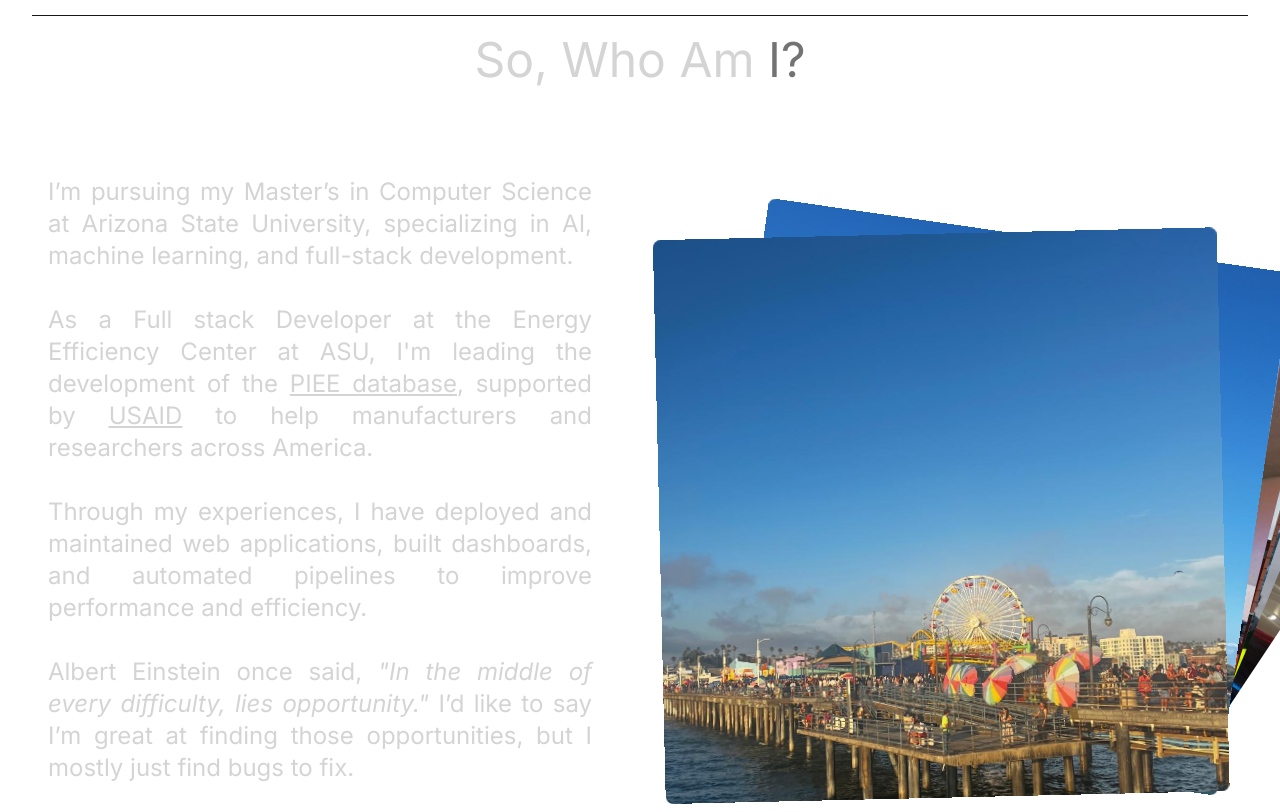
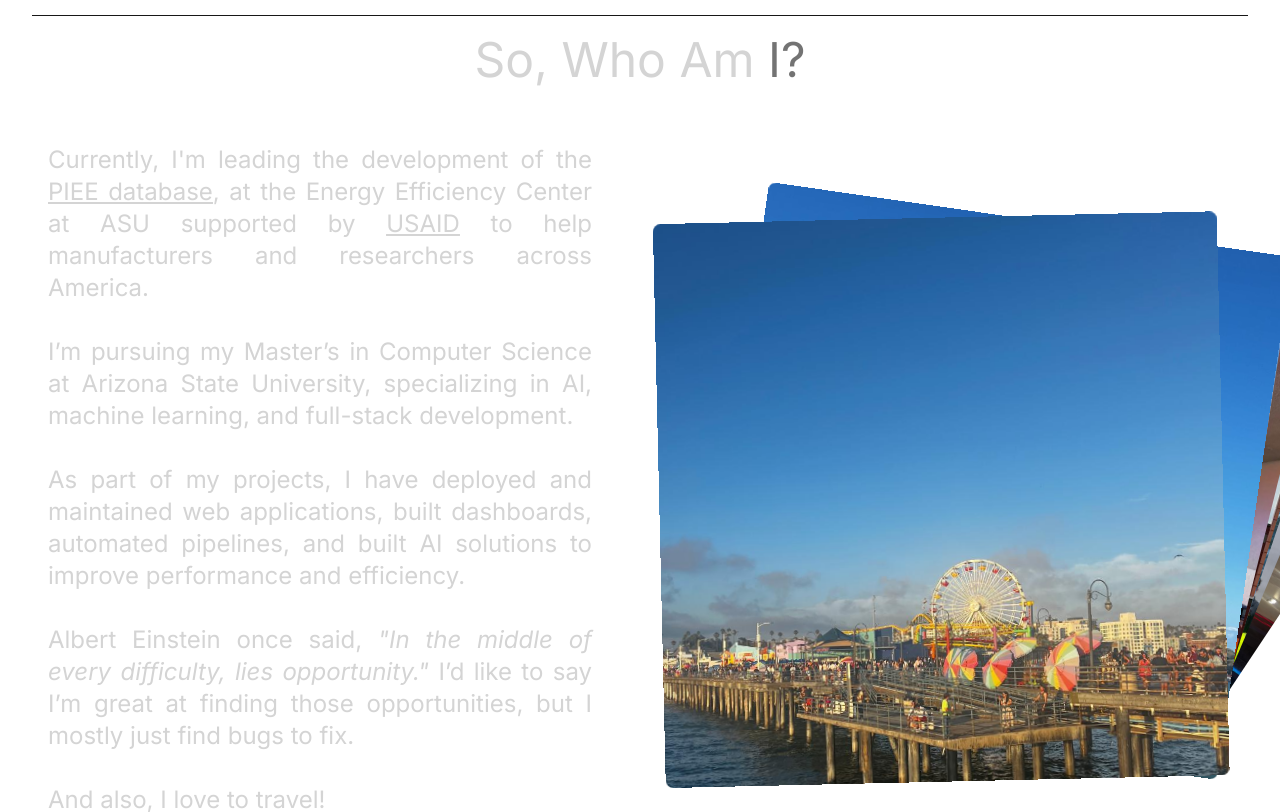
Before and after one commit to praveen-raj-m/mysite, a React (Vite) app: page / in a window 1280 px wide. Shown: the part 940-1752 px from the top of the page. Built offline with nearby package versions, Linux system fonts and the light colour scheme.

Commit message:
minor changes

```diff
--- a/package.json
+++ b/package.json
@@ -10,6 +10,7 @@
     "preview": "vite preview"
   },
   "dependencies": {
+    "@heroicons/react": "^2.2.0",
     "@react-spring/web": "^9.7.5",
     "body-parser": "^1.20.3",
     "cors": "^2.8.5",
--- a/src/components/About.jsx
+++ b/src/components/About.jsx
@@ -3,6 +3,7 @@ import { ABOUT_TEXT, QUOTES } from "../constants/index.jsx";
 import { motion } from "framer-motion";
 import TrueFocus from "./TrueFocus";
 import Stack from "./Stack";
+// import { HandRaisedIcon } from '@heroicons/react/24/outline';
 
 const container = (delay = 0) => ({
   hidden: { opacity: 0, y: -100 },
@@ -27,7 +28,6 @@ const images = [
   { id: 11, img: "myimages/image2.jpeg" },
   { id: 10, img: "myimages/image14.jpeg" },
   { id: 9, img: "myimages/image12.jpeg" },
-
 ];
 
 const About = () => {
@@ -66,25 +66,24 @@ const About = () => {
               animate="visible"
             >
               <p className="my-2 text-l text-justify lg:text-2xl py-4">
-                <br />
-                I’m pursuing my Master’s in Computer Science at Arizona State
-                University, specializing in AI, machine learning, and full-stack
-                development. <br />
-                <br />
-                As a Full stack Developer at the Energy Efficiency Center at
-                ASU, I'm leading the development of the{" "}
+                Currently, I'm leading the development of the{" "}
                 <u>
                   <a href="https://piee.eec.asu.edu">PIEE database</a>
                 </u>
-                , supported by{" "}
+                , at the Energy Efficiency Center at ASU supported by{" "}
                 <u>
                   <a href="https://www.usaid.gov/">USAID</a>
                 </u>{" "}
                 to help manufacturers and researchers across America.
                 <br />
-                <br /> Through my experiences, I have deployed and maintained
-                web applications, built dashboards, and automated pipelines to
-                improve performance and efficiency.
+                <br />
+                I’m pursuing my Master’s in Computer Science at Arizona State
+                University, specializing in AI, machine learning, and full-stack
+                development.
+                <br />
+                <br /> As part of my projects, I have deployed and maintained
+                web applications, built dashboards, automated pipelines, and
+                built AI solutions to improve performance and efficiency.
                 <br />
                 <br />
                 Albert Einstein once said,{" "}
@@ -101,7 +100,7 @@ const About = () => {
             </motion.div>
           </div>
 
-          <div className="flex justify-center">
+          <div className="flex flex-col justify-center items-center">
             <Stack
               randomRotation={true}
               sensitivity={100}
@@ -111,6 +110,10 @@ const About = () => {
               }}
               cardsData={images}
             />
+            {/* <div className="flex items-center my-2">
+    <HandRaisedIcon className="h-6 w-6 text-white lg:h-8 lg:w-8 mr-2" />
+    <p className="text-l text-justify lg:text-2xl py-4 text-white">Tap</p>
+  </div> */}
           </div>
         </div>
 
```
Also changed, not shown: 1 other file (tests, documents, lock files or other folders).
